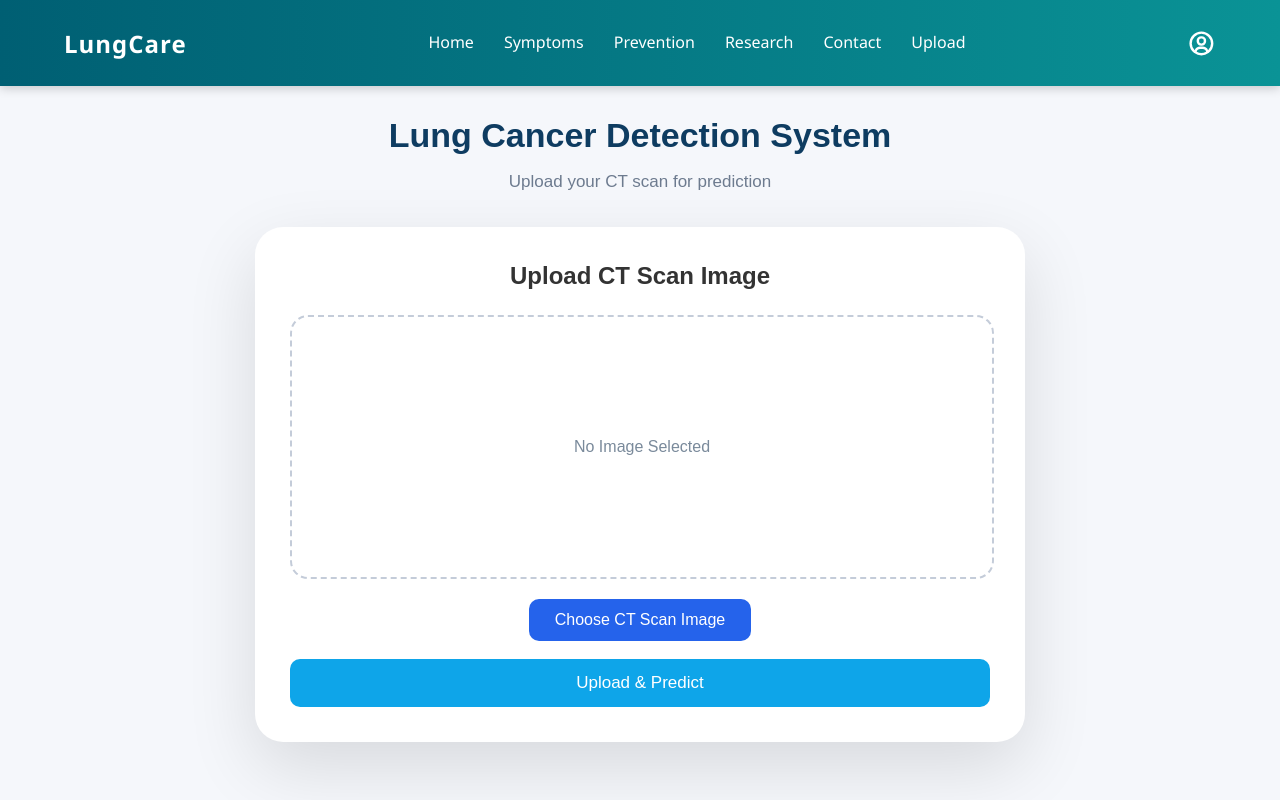
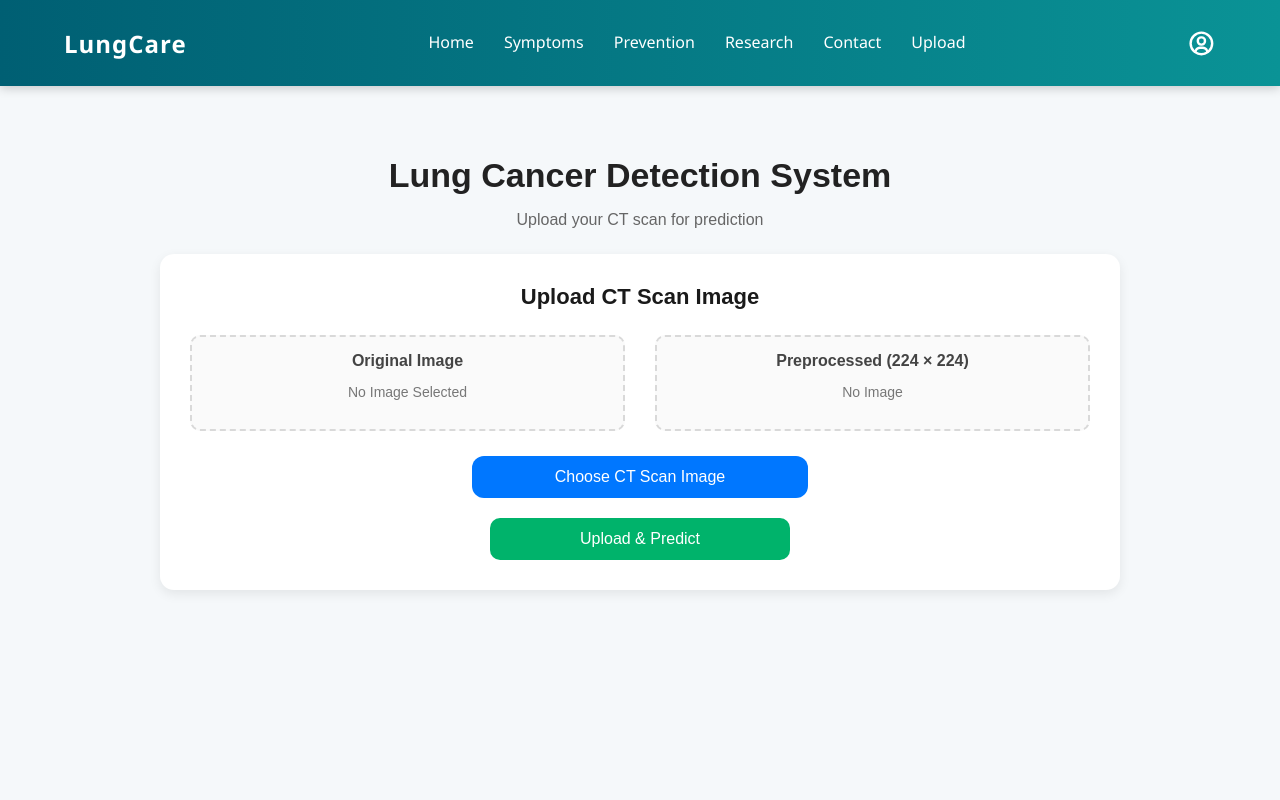
Before and after one commit to PranavChandam/Lung_Cancer_Detection, a React (Vite) app in the folder Frontend/my-app/: page /upload in a window 1280 px wide. Shown: the top 800 px of the page. Built offline with nearby package versions, Linux system fonts and the light colour scheme.

Commit message:
Add img preprocessing display on UI

```diff
--- a/Frontend/my-app/src/Components/Upload/Upload.css
+++ b/Frontend/my-app/src/Components/Upload/Upload.css
@@ -1,165 +1,230 @@
-/* Full page setup */
+/* ============================
+   PAGE LAYOUT
+============================ */
 .upload-page {
+  padding: 40px;
+  padding-top: 70px;
+  text-align: center;
+  background: #f5f8fa;
   min-height: 100vh;
-  padding-top: 30px;
-  text-align: center;
-  background: #f5f7fb;
 }
 
-/* Main title */
 .main-title {
   font-size: 34px;
   font-weight: 700;
-  color: #0e3c61;
-  margin-bottom: 6px;
+  margin-bottom: 10px;
+  color: #222;
 }
 
 .subtitle {
-  font-size: 17px;
-  color: #6d7b8f;
-  margin-bottom: 35px;
-}
-
-/* Upload card with premium style */
-.upload-card {
-  width: 700px;
-  margin: auto;
-  padding: 35px;
-  border-radius: 28px;
-  background: white;
-  box-shadow: 0 25px 70px rgba(0, 0, 0, 0.12);
-  animation: fadeIn 0.6s ease;
-}
-
-/* Header inside card */
-.upload-header {
-  display: flex;
-  flex-direction: column;
-  align-items: center;
+  font-size: 16px;
+  color: #666;
   margin-bottom: 25px;
 }
 
-.scan-icon {
-  width: 70px;
-  margin-bottom: 10px;
+/* ============================
+   CARD CONTAINER
+============================ */
+.upload-card {
+  width: 85%;
+  max-width: 900px;
+  margin: auto;
+  background: white;
+  padding: 30px;
+  border-radius: 14px;
+  box-shadow: 0px 4px 12px rgba(0,0,0,0.08);
+  animation: fadeIn 0.4s ease-in-out;
 }
 
-/* Preview box */
-.preview-box {
-  width: 100%;
-  height: 260px;
-  border-radius: 18px;
-  overflow: hidden;
-  margin-bottom: 20px;
-  border: 2px solid #dce3eb;
+.upload-card h2 {
+  font-size: 22px;
+  font-weight: 600;
+  margin-bottom: 25px;
+  color: #1a1a1a;
 }
 
-.preview-box img {
-  width: 100%;
-  height: 100%;
-  object-fit: contain;   /* FULL IMAGE, NO CUTTING */
-  background: #edf2f7;   /* Light background for empty space */
+/* ============================
+   IMAGE DISPLAY (Original + Preprocessed)
+============================ */
+.image-row {
+  display: flex;
+  justify-content: center;
+  align-items: flex-start;
+  gap: 30px;
+  margin-bottom: 25px;
+  flex-wrap: nowrap;        /* forces side-by-side */
+}
+
+.img-box {
+  width: 45%;
+  min-width: 280px;
 }
 
 
-.preview-placeholder {
-  width: 100%;
-  height: 260px;
-  border-radius: 18px;
-  border: 2px dashed #c4ccd9;
-  display: flex;
-  align-items: center;
-  justify-content: center;
-  color: #7a8a9b;
-  margin-bottom: 20px;
+.img-box {
+  width: 48%;
+  background: #fafafa;
+  padding: 15px;
+  border-radius: 10px;
+  border: 2px dashed #d9d9d9;
+  text-align: center;
 }
 
-/* File input */
+.img-box h4 {
+  font-size: 16px;
+  margin-bottom: 10px;
+  color: #444;
+}
+
+.img-box p {
+  color: #777;
+  font-size: 14px;
+}
+
+.img-box img {
+  width: 100%;
+  height: auto;
+  max-height: 250px;
+  border-radius: 8px;
+  object-fit: contain;
+  border: 1px solid #ccc;
+}
+
+/* ============================
+   LOADING SPINNER
+============================ */
+.spinner {
+  width: 45px;
+  height: 45px;
+  border: 5px solid #ddd;
+  border-top-color: #0077ff;
+  border-radius: 50%;
+  margin: auto;
+  margin-top: 40px;
+  animation: spin 0.8s linear infinite;
+}
+
+@keyframes spin {
+  to {
+    transform: rotate(360deg);
+  }
+}
+
+/* ============================
+   FILE INPUT
+============================ */
 .file-label {
-  display: inline-block;
-  background: #2563eb;
-  padding: 12px 26px;
-  border-radius: 10px;
-  color: #fff;
+  display: block;
+  background: #0077ff;
+  color: white;
+  padding: 12px 18px;
+  border-radius: 12px;
+  margin: 20px auto;
+  width: 60%;
+  max-width: 300px;
   cursor: pointer;
-  margin-bottom: 18px;
+  font-size: 16px;
+  transition: 0.25s;
+}
+
+.file-label:hover {
+  background: #005fcc;
 }
 
 .file-input {
   display: none;
 }
 
-/* Upload button */
+/* ============================
+   UPLOAD BUTTON
+============================ */
 .upload-btn {
-  width: 100%;
-  padding: 14px;
-  background: #0ea5e9;
+  background: #00b36b;
   border: none;
+  padding: 12px 18px;
+  border-radius: 10px;
+  cursor: pointer;
   color: white;
-  border-radius: 10px;
-  font-size: 17px;
-  cursor: pointer;
-  transition: 0.2s;
+  font-size: 16px;
+  transition: 0.25s;
+  width: 60%;
+  max-width: 300px;
 }
 
 .upload-btn:hover {
-  background: #0284c7;
+  background: #009d5c;
 }
 
-/* Result */
+.upload-btn:disabled {
+  background: #a8a8a8;
+  cursor: not-allowed;
+}
+
+/* ============================
+   MESSAGE TEXT
+============================ */
+.upload-message {
+  margin-top: 15px;
+  color: #d63031;
+  font-weight: 600;
+}
+
+/* ============================
+   RESULT SECTION
+============================ */
 .result-box {
-  margin-top: 25px;
-  padding: 18px;
-  background: #eef7ff;
+  margin-top: 35px;
+  padding: 20px;
   border-radius: 12px;
+  background: #f1f9ff;
+  border-left: 6px solid #0077ff;
+  animation: fadeIn 0.4s ease-in-out;
+}
+
+.result-box h3 {
+  font-size: 22px;
+  margin-bottom: 18px;
+  color: #0055aa;
+}
+
+.model-result {
+  background: white;
+  padding: 15px;
+  border-radius: 10px;
+  margin-bottom: 12px;
+  box-shadow: 0px 2px 6px rgba(0,0,0,0.05);
   text-align: left;
 }
 
-.upload-message {
-  margin-top: 15px;
-  color: #d9534f;
+.model-result h4 {
+  font-size: 18px;
+  color: #222;
+  margin-bottom: 6px;
 }
 
-/* Fade animation */
+.model-result p {
+  font-size: 15px;
+  margin: 2px 0;
+  color: #444;
+}
+
+/* ============================
+   ANIMATION
+============================ */
 @keyframes fadeIn {
-  from { opacity: 0; transform: translateY(20px); }
+  from { opacity: 0; transform: translateY(15px); }
   to { opacity: 1; transform: translateY(0); }
 }
 
-.result-box {
-  margin-top: 25px;
-  padding: 25px;
-  background: #eef7ff;
-  border-radius: 15px;
-  text-align: left;
+/* ============================
+   RESPONSIVE
+============================ */
+@media (max-width: 768px) {
+  .image-row {
+    flex-direction: column;
+  }
+
+  .img-box {
+    width: 100%;
+  }
 }
-
-.model-result {
-  padding: 15px;
-  margin-bottom: 15px;
-  background: white;
-  border-radius: 12px;
-  border: 1px solid #d4e2f3;
-  box-shadow: 0px 4px 10px rgba(0,0,0,0.05);
-}
-
-.model-result h4 {
-  margin-bottom: 8px;
-  color: #0e3c61;
-}
-
-/* LOADING SPINNER */
-.spinner {
-  border: 4px solid #e3e3e3;
-  border-top: 4px solid #0072ff;
-  border-radius: 50%;
-  width: 22px;
-  height: 22px;
-  animation: spin 0.8s linear infinite;
-  margin: auto;
-}
-
-@keyframes spin {
-  0% { transform: rotate(0deg); }
-  100% { transform: rotate(360deg); }
-}
--- a/Frontend/my-app/src/Components/Upload/Upload.jsx
+++ b/Frontend/my-app/src/Components/Upload/Upload.jsx
@@ -3,12 +3,16 @@ import "./Upload.css";
 
 function Upload() {
   const [file, setFile] = useState(null);
+
   const [loading, setLoading] = useState(false);
   const [message, setMessage] = useState("");
 
-  // ===========================
-  // FILE VALIDATION
-  // ===========================
+  const [preprocessImg, setPreprocessImg] = useState(null);
+  const [preprocessLoading, setPreprocessLoading] = useState(false);
+
+  // ============================================
+  // FILE VALIDATION + PREPROCESSING (224x224)
+  // ============================================
   const handleFileChange = (e) => {
     const uploaded = e.target.files[0];
     if (!uploaded) return;
@@ -21,18 +25,37 @@ function Upload() {
     }
 
     if (uploaded.size > 5 * 1024 * 1024) {
-      setMessage("File too large. Maximum size is 5MB.");
+      setMessage("File too large. Max 5MB allowed.");
       setFile(null);
       return;
     }
 
+    setMessage("");
     setFile(uploaded);
-    setMessage("");
+
+    // Preprocessing
+    setPreprocessLoading(true);
+
+    const img = new Image();
+    img.src = URL.createObjectURL(uploaded);
+
+    img.onload = () => {
+      const canvas = document.createElement("canvas");
+      canvas.width = 224;
+      canvas.height = 224;
+      const ctx = canvas.getContext("2d");
+      ctx.drawImage(img, 0, 0, 224, 224);
+
+      const processedURL = canvas.toDataURL("image/jpeg");
+      setPreprocessImg(processedURL);
+
+      setTimeout(() => setPreprocessLoading(false), 600);
+    };
   };
 
-  // ===========================
-  // UPLOAD + PREDICT + REDIRECT
-  // ===========================
+  // ============================================
+  // UPLOAD + PREDICT → SAVE → REDIRECT
+  // ============================================
   const handleUpload = async () => {
     if (!file) {
       setMessage("Please select a file first!");
@@ -44,7 +67,6 @@ function Upload() {
 
     try {
       setLoading(true);
-      setMessage("");
 
       const res = await fetch("http://localhost:3000/api/predict", {
         method: "POST",
@@ -59,12 +81,14 @@ function Upload() {
         return;
       }
 
-      // ⭐ Save result & redirect
+      // Save to localStorage
       localStorage.setItem("modelResults", JSON.stringify(data));
+
+      // Redirect to result page
       window.location.href = "/result";
 
-    } catch (error) {
-      console.error("Upload error:", error);
+    } catch (err) {
+      console.error(err);
       setMessage("Something went wrong!");
       setLoading(false);
     }
@@ -76,39 +100,41 @@ function Upload() {
       <p className="subtitle">Upload your CT scan for prediction</p>
 
       <div className="upload-card">
-        <div className="upload-header">
-          <h2>Upload CT Scan Image</h2>
+        <h2>Upload CT Scan Image</h2>
+
+        {/* Original + Preprocessed */}
+        <div className="image-row">
+
+          <div className="img-box">
+            <h4>Original Image</h4>
+            {file ? (
+              <img src={URL.createObjectURL(file)} alt="original" />
+            ) : (
+              <p>No Image Selected</p>
+            )}
+          </div>
+
+          <div className="img-box">
+            <h4>Preprocessed (224 × 224)</h4>
+            {preprocessLoading ? (
+              <div className="spinner"></div>
+            ) : preprocessImg ? (
+              <img src={preprocessImg} alt="processed" />
+            ) : (
+              <p>No Image</p>
+            )}
+          </div>
         </div>
 
-        {/* Preview */}
-        {file ? (
-          <div className="preview-box">
-            <img src={URL.createObjectURL(file)} alt="Preview" />
-          </div>
-        ) : (
-          <div className="preview-placeholder">
-            <p>No Image Selected</p>
-          </div>
-        )}
-
-        {/* File Input */}
+        {/* Select File */}
         <label className="file-label">
           {file ? file.name : "Choose CT Scan Image"}
-          <input
-            type="file"
-            accept="image/*"
-            className="file-input"
-            onChange={handleFileChange}
-          />
+          <input type="file" accept="image/*" className="file-input" onChange={handleFileChange} />
         </label>
 
         {/* Upload Button */}
         <button className="upload-btn" onClick={handleUpload} disabled={loading}>
-          {loading ? (
-            <div className="spinner"></div>  // ⭐ LOADING SPINNER
-          ) : (
-            "Upload & Predict"
-          )}
+          {loading ? "Processing..." : "Upload & Predict"}
         </button>
 
         {message && <p className="upload-message">{message}</p>}
```
